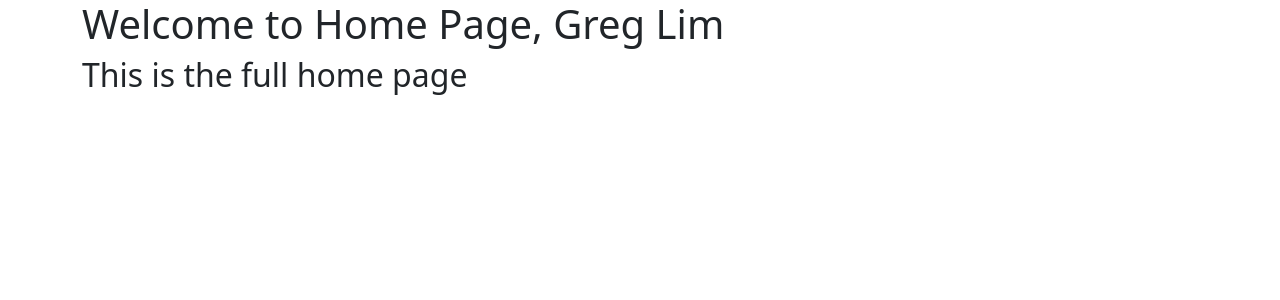
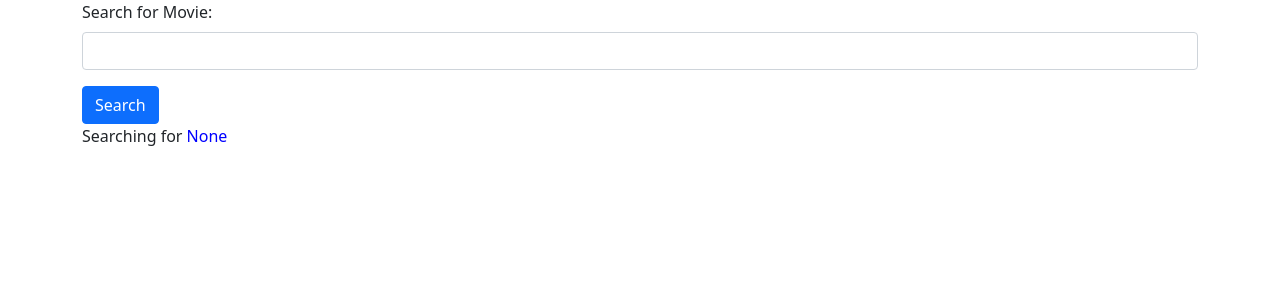
Before and after one commit to gurnitha/2022-django-moviereviews, a Django app: page / in a window 1280 px wide. Shown: the top 300 px of the page. Run offline with Django 3.2, Linux system fonts and the light colour scheme.

Commit message:
8.1 Retrieving the values submitted

```diff
--- a/movie/templates/movie/home.html
+++ b/movie/templates/movie/home.html
@@ -13,8 +13,18 @@
 <body>
 
 	<div class="container">
-		<h1>Welcome to Home Page, {{ name }}</h1>
-		<h2>This is the full home page</h2>
+
+		<form action="">
+			<div class="mb-3">
+				<label for="searchMovie" class="form-label">
+				Search for Movie:
+				</label>
+				<input type="text" class="form-control"
+				name="searchMovie" />
+			</div>
+			<button type="submit" class="btn btn-primary">Search</button>
+		</form>
+		Searching for <span style="color:blue;">{{ searchTerm }}</span>
 	</div>
 
 	<!-- Option 1: Bootstrap Bundle with Popper -->
--- a/movie/views.py
+++ b/movie/views.py
@@ -9,7 +9,8 @@ from django.http import HttpResponse
 # Create your views here.
 
 def home(request):
-	return render(request, 'movie/home.html', {'name':'Greg Lim'})
+	searchTerm = request.GET.get('searchMovie')
+	return render(request, 'movie/home.html', {'searchTerm':searchTerm})
 
 
 def about(request):
```
Also changed, not shown: README.md.
